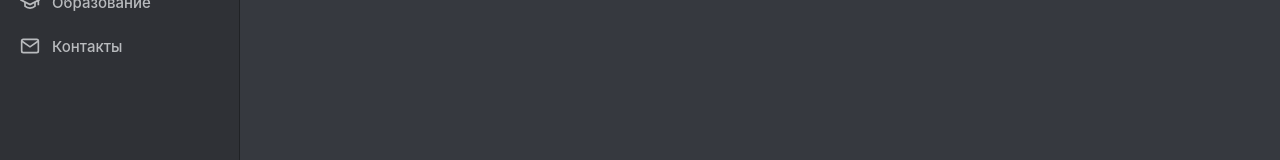
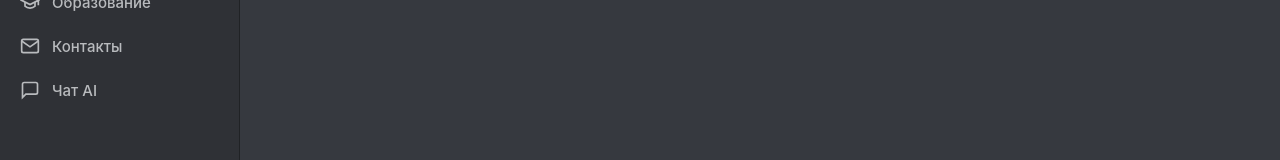
Before and after one commit to ImagineMeInMyPrime/WebApp, a React (Vite) app: page / in a window 1280 px wide. Shown: the part 223-383 px from the top of the page. Built offline with nearby package versions, Linux system fonts and the light colour scheme.

Commit message:
Ai chat attempt 5 1.13

```diff
--- a/src/App.tsx
+++ b/src/App.tsx
@@ -8,6 +8,7 @@ import { Skills } from './sections/Skills/Skills';
 import { Experience } from './sections/Experience/Experience';
 import { Education } from './sections/Education/Education';
 import { Contacts } from './sections/Contacts/Contacts';
+import { Chat } from './sections/Chat/Chat';
 import './App.css';
 
 function App() {
@@ -26,6 +27,8 @@ function App() {
         return <Education />;
       case 'contacts':
         return <Contacts />;
+      case 'chat':
+        return <Chat />;
       default:
         return <About />;
     }
--- a/src/components/Sidebar/Sidebar.tsx
+++ b/src/components/Sidebar/Sidebar.tsx
@@ -2,7 +2,7 @@ import { motion } from 'framer-motion';
 import { useState, useEffect } from 'react';
 import './Sidebar.css';
 
-export type Section = 'about' | 'skills' | 'experience' | 'education' | 'contacts';
+export type Section = 'about' | 'skills' | 'experience' | 'education' | 'contacts' | 'chat';
 
 interface SidebarProps {
   activeSection: Section;
@@ -59,6 +59,15 @@ const sections: { id: Section; label: string; icon: JSX.Element }[] = [
       <svg width="20" height="20" viewBox="0 0 24 24" fill="none" stroke="currentColor" strokeWidth="2">
         <path d="M4 4h16c1.1 0 2 .9 2 2v12c0 1.1-.9 2-2 2H4c-1.1 0-2-.9-2-2V6c0-1.1.9-2 2-2z"></path>
         <polyline points="22,6 12,13 2,6"></polyline>
+      </svg>
+    )
+  },
+  {
+    id: 'chat',
+    label: 'Чат AI',
+    icon: (
+      <svg width="20" height="20" viewBox="0 0 24 24" fill="none" stroke="currentColor" strokeWidth="2">
+        <path d="M21 15a2 2 0 0 1-2 2H7l-4 4V5a2 2 0 0 1 2-2h14a2 2 0 0 1 2 2z"></path>
       </svg>
     )
   },
--- a/src/data/resume.ts
+++ b/src/data/resume.ts
@@ -81,8 +81,7 @@ export const resumeData: ResumeData = {
   ],
   contacts: [
     { type: "Email", value: "your.email@example.com", link: "mailto:your.email@example.com" },
-    { type: "GitHub", value: "github.com/username", link: "https://github.com/username" },
-    { type: "LinkedIn", value: "linkedin.com/in/username", link: "https://linkedin.com/in/username" },
-    { type: "Telegram", value: "@username", link: "https://t.me/username" },
+    { type: "GitHub", value: "github.com/ImagineMeInMyPrime", link: "https://github.com/ImagineMeInMyPrime" },
+    { type: "Telegram", value: "@ImagineMeInMyPrime", link: "https://t.me/ImagineMeInMyPrime" },
   ],
 };
```
